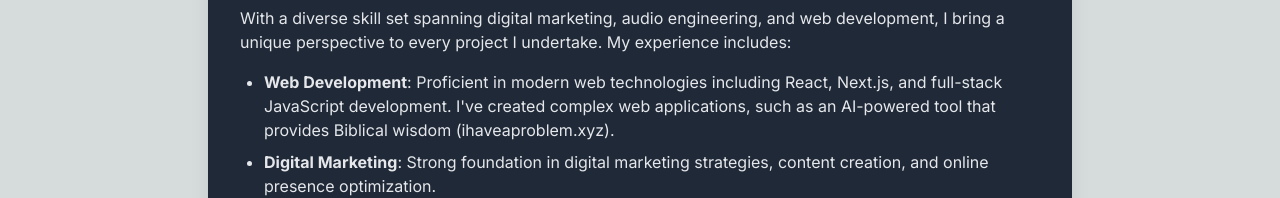
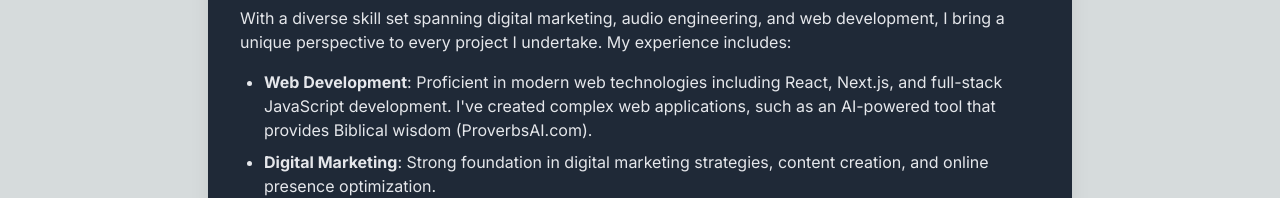
Before and after one commit to RaymondFH/Portfolio-Site, a Next.js app: page /about in a window 1280 px wide. Shown: the part 402-600 px from the top of the page. Built offline with nearby package versions, Linux system fonts and the light colour scheme.

Commit message:
ProverbsAI update

```diff
--- a/src/app/about/page.tsx
+++ b/src/app/about/page.tsx
@@ -33,7 +33,7 @@ const AboutPage = () => {
           With a diverse skill set spanning digital marketing, audio engineering, and web development, I bring a unique perspective to every project I undertake. My experience includes:
         </p>
         <ul className="list-disc pl-6 mb-4">
-          <li className="mb-2"><strong>Web Development</strong>: Proficient in modern web technologies including React, Next.js, and full-stack JavaScript development. I've created complex web applications, such as an AI-powered tool that provides Biblical wisdom (ihaveaproblem.xyz).</li>
+          <li className="mb-2"><strong>Web Development</strong>: Proficient in modern web technologies including React, Next.js, and full-stack JavaScript development. I've created complex web applications, such as an AI-powered tool that provides Biblical wisdom (ProverbsAI.com).</li>
           <li className="mb-2"><strong>Digital Marketing</strong>: Strong foundation in digital marketing strategies, content creation, and online presence optimization.</li>
           <li className="mb-2"><strong>Audio Engineering</strong>: Extensive experience in audio production, sound design, and music technology, showcasing my technical proficiency and creative problem-solving skills.</li>
           <li className="mb-2"><strong>Content Creation</strong>: Skilled in creating engaging, informative content, as demonstrated through my personal tech blog (coolguyblog.com).</li>
--- a/src/app/portfolio/page.tsx
+++ b/src/app/portfolio/page.tsx
@@ -3,11 +3,11 @@ import ProjectCard from '../../components/ProjectCard';
 
 const projects = [
   {
-    title: "AI-Powered Biblical Wisdom Tool",
+    title: "ProverbsAI.com",
     description: "An application that uses Claude AI to provide Biblical wisdom for problem-solving.",
     image: "/images/ai-bible-tool.jpg",
     tags: ["Next.js", "React", "AI Integration", "Claude API"],
-    link: "https://ihaveaproblem.xyz"
+    link: "https://proverbsai.com"
   },
   {
     title: "League of Legends Performance Tracker",
```
Also changed, not shown: blogposts/ihaveaproblem.md (+5 -5 lines).
